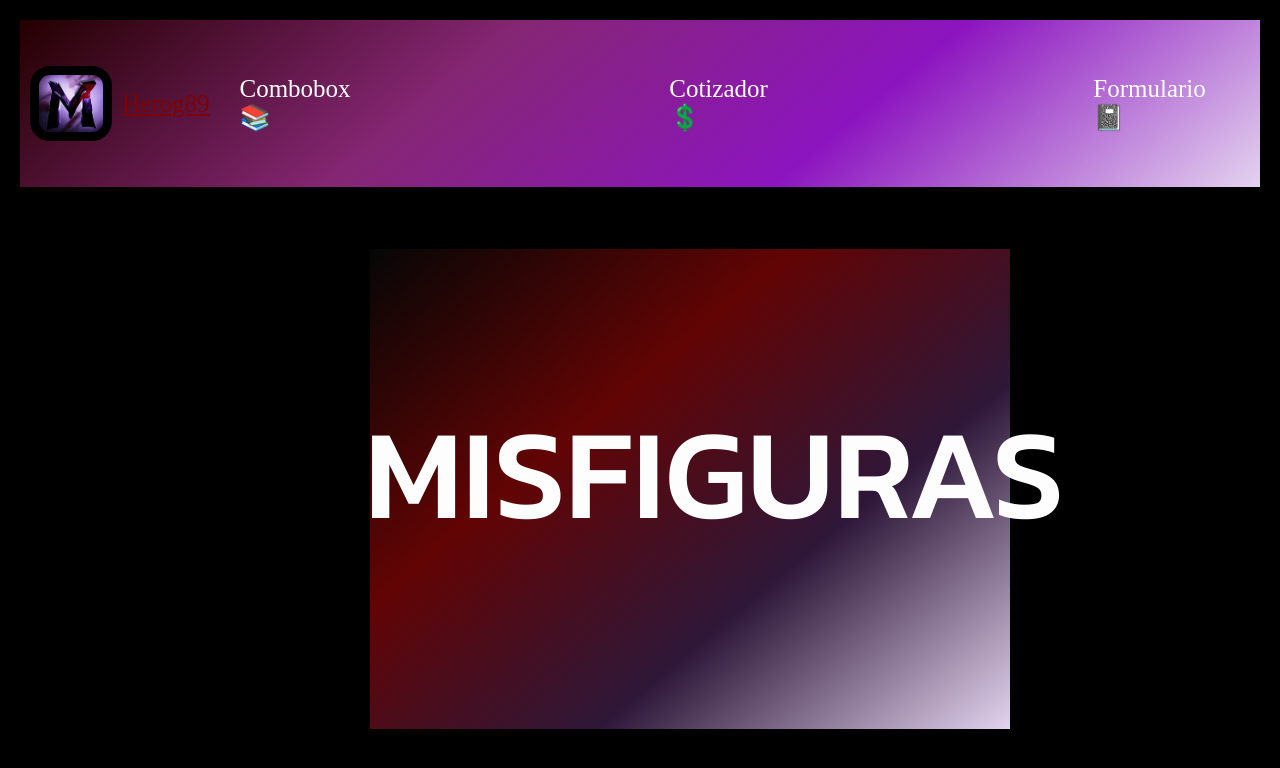
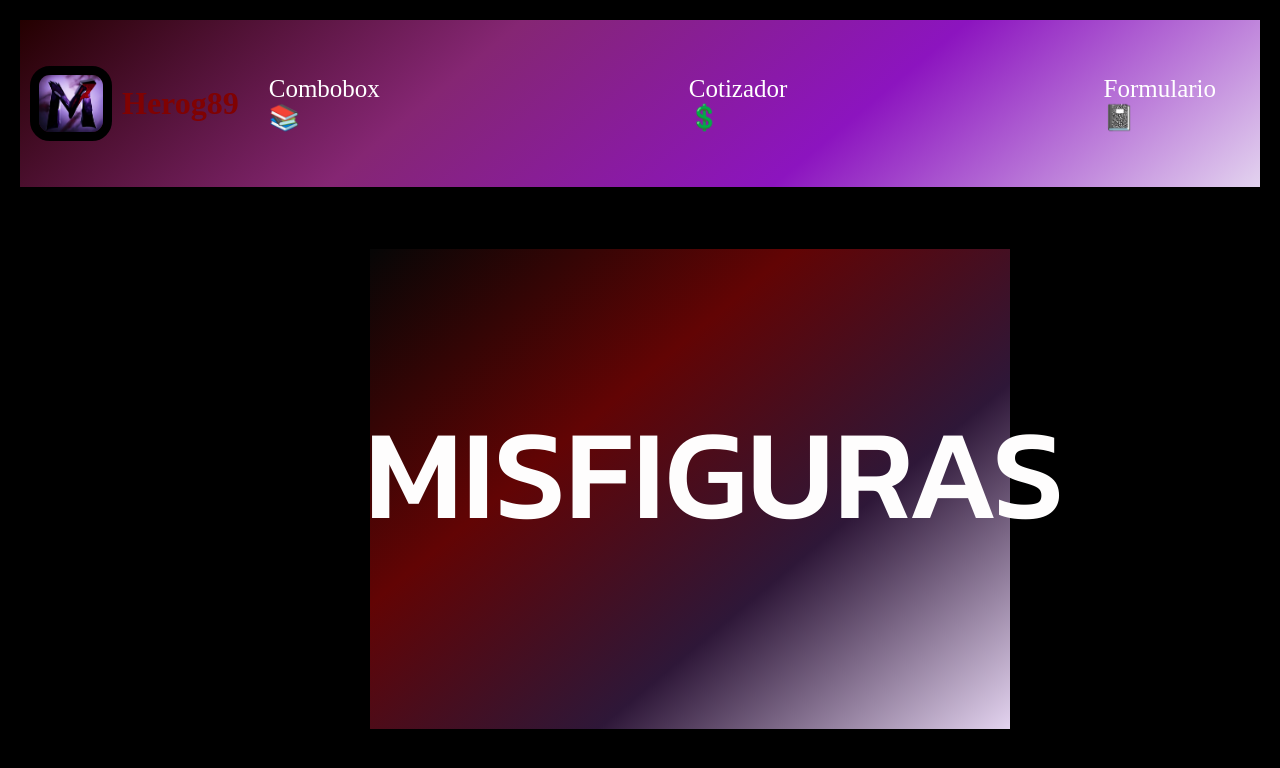
Before and after one commit to Herossac89/MIsfiguras, a plain HTML site: page index.html in a window 1280 px wide. Drawn offline with Linux system fonts and the light colour scheme.

Commit message:
semifinal

```diff
--- a/index.html
+++ b/index.html
@@ -20,7 +20,7 @@
                 <div class="logo" style="display: flex; align-items: center;"><img
                         class="toma1" style="width: 4rem;"
                         src="RADIO BUTTOM/Captura de pantalla 2023-10-17 230953.png" alt>
-                    <a  href="#" style="color: rgb(128, 2, 2);">Herog89</a>
+                    <h1 href="#" style="color: rgb(128, 2, 2);">Herog89</h1>
                 </div>
 
                     <ul class="navar">
```
Also changed, not shown: COMBOBOX.html (+1 -1 lines), Cotizador.html (+1 -1 lines), formulario.html (+1 -1 lines).
